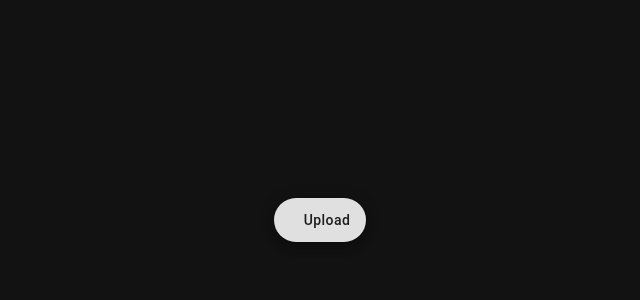
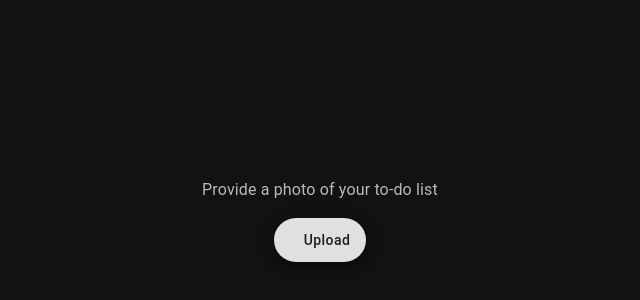
Before and after one commit to bronsonavila/gptodo, a React app: page / in a window 1280 px wide. Shown: the part 180-480 px from the top of the page, without its empty margins (320-960 px from the left). Built offline with nearby package versions, Linux system fonts and the light colour scheme; some icons are missing; the HTML template or start-up script is replaced by a standard one.

Commit message:
Add instructions

```diff
--- a/src/App.tsx
+++ b/src/App.tsx
@@ -1,5 +1,5 @@
 import { cacheService } from './services/cacheService'
-import { Box, Container, CssBaseline, ThemeProvider } from '@mui/material'
+import { Box, Container, CssBaseline, ThemeProvider, Typography } from '@mui/material'
 import { darkTheme } from './theme'
 import { ErrorNotification } from './components/ErrorNotification'
 import { ErrorState } from './types'
@@ -114,6 +114,12 @@ export const App = () => {
               py: 2.5
             }}
           >
+            {!isLoading && selectedImage === null && (
+              <Typography align="center" sx={{ mb: 2, opacity: 0.7 }}>
+                Provide a photo of your to-do list
+              </Typography>
+            )}
+
             <ImageUpload
               isLoading={isLoading}
               onClear={handleClear}
```
Also changed, not shown: 1 other file (tests, documents, lock files or other folders).
